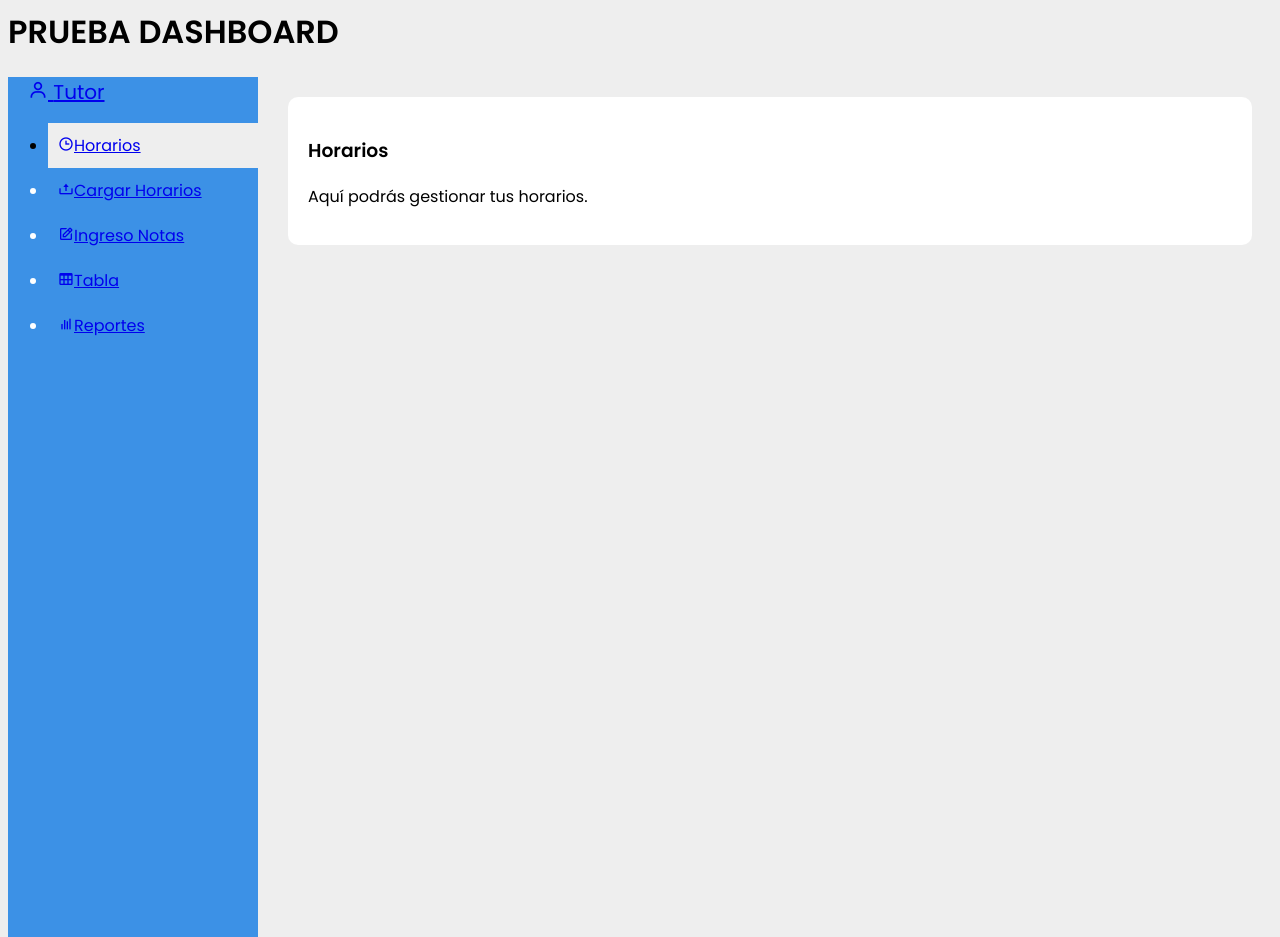
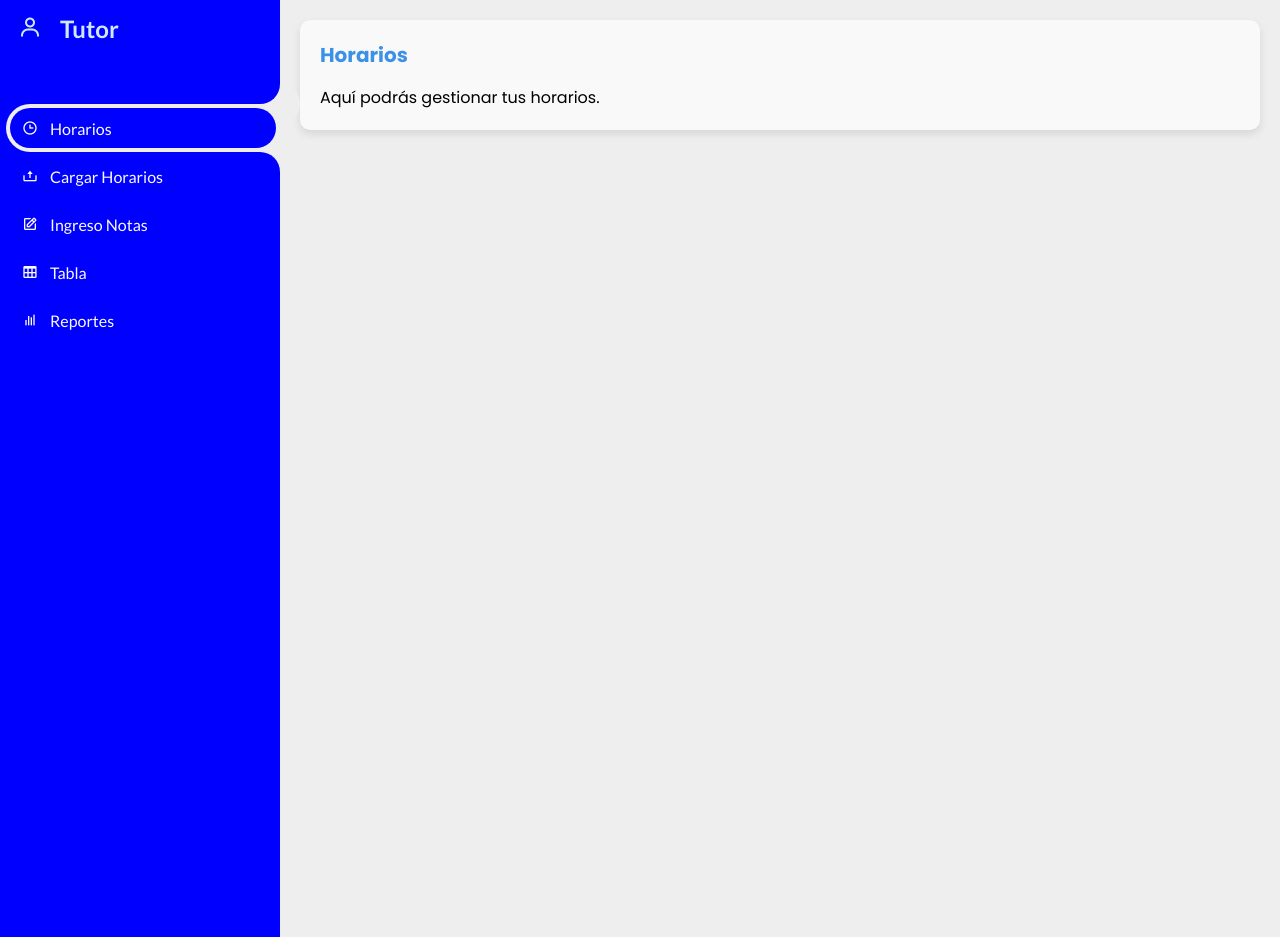
Before and after one commit to driveram9/PPCYL2-AcadNet, a Django app: page /tutor/ in a window 1280 px wide. Run offline with Django 5.2, Linux system fonts and the light colour scheme.

Commit message:
Actucalizacion CSS a HTML

```diff
--- a/acadnet/frontend/static/CSS/dashboardTutor.css
+++ /dev/null
@@ -1,60 +0,0 @@
-@import url("https://fonts.googleapis.com/css2?family=Poppins:wght@400;600&display=swap");
-
-body {
-    font-family: 'Poppins', sans-serif;
-    background: #eee;
-}
-
-#sidebar {
-    position: fixed;
-    width: 250px;
-    height: 100%;
-    background: #3C91E6;
-    color: white;
-}
-
-#sidebar .brand {
-    padding: 20px;
-    font-size: 20px;
-}
-
-.side-menu li {
-    padding: 10px;
-}
-
-.side-menu li.active {
-    background: #eee;
-    color: black;
-}
-
-#content {
-    margin-left: 260px;
-    padding: 20px;
-}
-
-.section {
-    background: white;
-    padding: 20px;
-    border-radius: 10px;
-}
-
-table {
-    width: 100%;
-    border-collapse: collapse;
-    margin-top: 15px;
-}
-
-th {
-    background: #3C91E6;
-    color: white;
-    padding: 10px;
-}
-
-td {
-    padding: 10px;
-    border-bottom: 1px solid #ddd;
-}
-
-tr:hover {
-    background: #f1f1f1;
-}
--- a/acadnet/frontend/static/js/dashboardStudent.js
+++ b/acadnet/frontend/static/js/dashboard.js
@@ -28,7 +28,7 @@ menuItems.forEach(item => {
         // Mostrar la sección correspondiente
         const texto = this.querySelector('.text').textContent
             .toLowerCase()
-            .replace(/\s+/g, '-');
+                .replace(/\s+/g, '-');
         const target = document.getElementById(texto);
         if (target) target.style.display = 'block';
     });
--- a/acadnet/frontend/static/js/dashboardTutor.js
+++ /dev/null
@@ -1,19 +0,0 @@
-const menuItems = document.querySelectorAll('#sidebar .side-menu.top li a');
-const sections = document.querySelectorAll('.section');
-
-menuItems.forEach(item => {
-    item.addEventListener('click', function (e) {
-        e.preventDefault();
-
-        sections.forEach(sec => sec.style.display = 'none');
-
-        menuItems.forEach(i => i.parentElement.classList.remove('active'));
-
-        this.parentElement.classList.add('active');
-
-        const texto = this.querySelector('.text').textContent.toLowerCase().replace(" ","_");
-        const target = document.getElementById(texto);
-
-        if (target) target.style.display = 'block';
-    });
-});
--- a/acadnet/frontend/templates/dashboardAdmin.html
+++ b/acadnet/frontend/templates/dashboardAdmin.html
@@ -61,7 +61,7 @@
     <section id="content">
 
         <main>
-            <div id="gestion de cursos" class="section">
+            <div id="gestion_de_cursos" class="section">
                 <h3>Cursos Activos</h3>
                 <ul>
                     <li>📘 Matemáticas Avanzadas – 45 estudiantes inscritos</li>
@@ -99,7 +99,7 @@
                     <li>📢 Entrega de reportes trimestrales antes del 20/04</li>
                 </ul>
             </div>
-            <div id="fechas importantes" class="section" style="display:none;">
+            <div id="fechas_importantes" class="section" style="display:none;">
                 <h3>Fechas Importantes</h3>
                 <table>
                     <tr><th>Evento</th><th>Fecha</th></tr>
--- a/acadnet/frontend/templates/dashboardStudent.html
+++ b/acadnet/frontend/templates/dashboardStudent.html
@@ -7,7 +7,7 @@
     <meta name="viewport" content="width=device-width,initial-scale=1.0">
     <title>Dashboard</title>
 
-    <link rel="stylesheet" href="{% static 'css/DashboardStudent.css' %}">
+    <link rel="stylesheet" href="{% static 'css/dashboard.css' %}">
 
     <link href="https://unpkg.com/boxicons@2.1.4/css/boxicons.min.css" rel="stylesheet">
 </head>
@@ -89,7 +89,7 @@
                     <li>Física I</li>
                 </ul>
             </div>
-            <div id="tareas-pendientes" class="section" style="display:none;">
+            <div id="tareas_pendientes" class="section" style="display:none;">
                 <h3>Tareas Pendientes</h3>
                 <ul>
                     <li>Ejercicios de Álgebra (Entrega: 10/04)</li>
@@ -124,7 +124,7 @@
         </main>
     </section>
 
-    <script src="{% static 'js/dashboardStudent.js' %}"></script>
+    <script src="{% static 'js/dashboard.js' %}"></script>
 
 </body>
 </html>
--- a/acadnet/frontend/templates/dashboardTutor.html
+++ b/acadnet/frontend/templates/dashboardTutor.html
@@ -1,13 +1,15 @@
-<h1>PRUEBA DASHBOARD</h1>
 {% load static %}
+
 <!DOCTYPE html>
+
 <html lang="en">
 <head>
     <meta charset="UTF-8">
     <title>Dashboard Tutor</title>
 
-    <link rel="stylesheet" href="{% static 'css/dashboardTutor.css' %}">
+<link rel="stylesheet" href="{% static 'css/dashboard.css' %}">
 <link href="https://unpkg.com/boxicons@2.1.4/css/boxicons.min.css" rel="stylesheet">
+
 </head>
 
 <body>
@@ -41,6 +43,7 @@
     </li>
 
 </ul>
+
 </section>
 
 <section id="content">
@@ -51,13 +54,13 @@
     <p>Aquí podrás gestionar tus horarios.</p>
 </div>
 
-        <div id="cargar_horarios" class="section" style="display:none;">
+<div id="cargar-horarios" class="section" style="display:none;">
     <h3>Cargar Horarios XML</h3>
     <input type="file">
     <button>Subir</button>
 </div>
 
-        <div id="ingreso_notas" class="section" style="display:none;">
+<div id="ingreso-notas" class="section" style="display:none;">
     <h3>Ingreso de Notas</h3>
     <input type="file">
     <button>Subir XML</button>
@@ -89,13 +92,13 @@
 
 <div id="reportes" class="section" style="display:none;">
     <h3>Reportes</h3>
-            <p>Aquí irán gráficos con ChartJS o Plotly.</p>
+    <p>Aquí irán gráficos (ChartJS o Plotly).</p>
 </div>
 
 </main>
 </section>
 
-<script src="{% static 'js/dashboardTutor.js' %}"></script>
+<script src="{% static 'js/dashboard.js' %}"></script>
 
 </body>
 </html>
```
Also changed, not shown: acadnet/frontend/static/CSS/dashboard.css (renamed from acadnet/frontend/static/CSS/DashboardStudent.css). Lines whose indentation alone changed are shown as unchanged.
